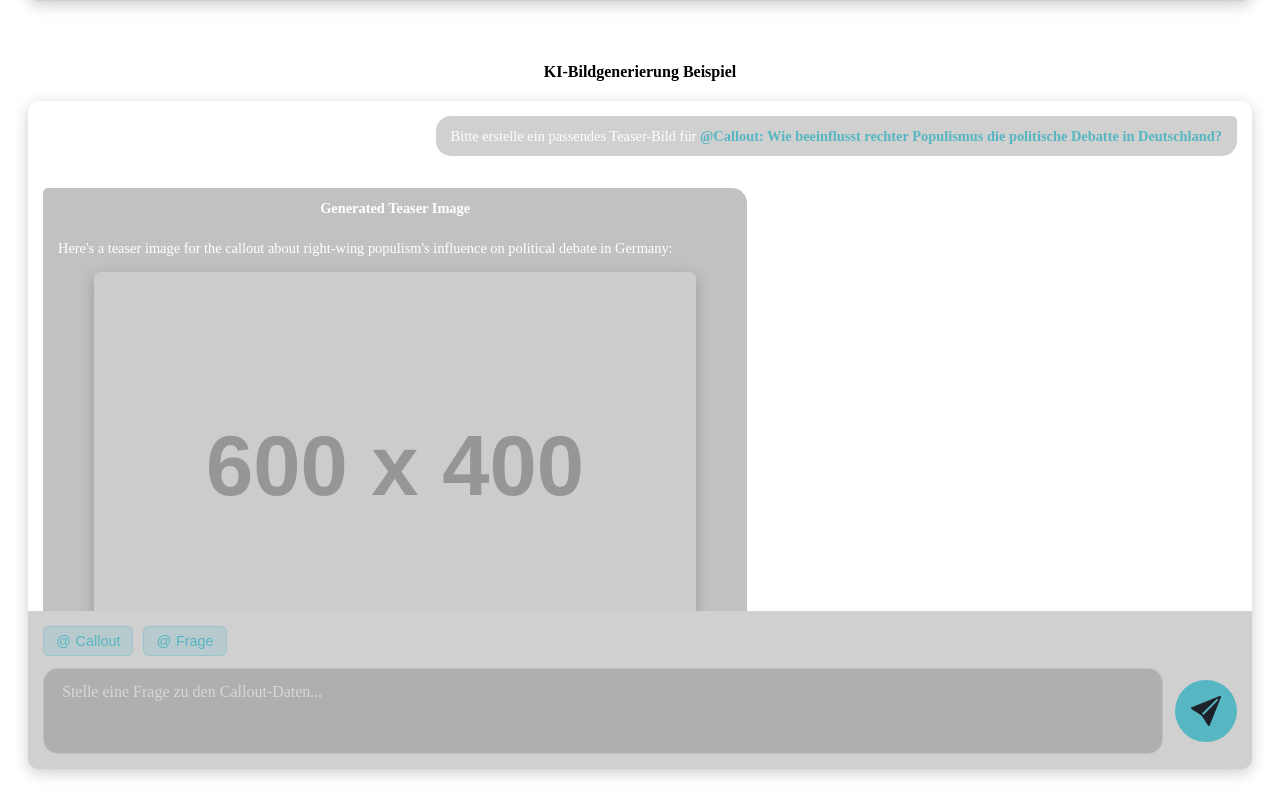
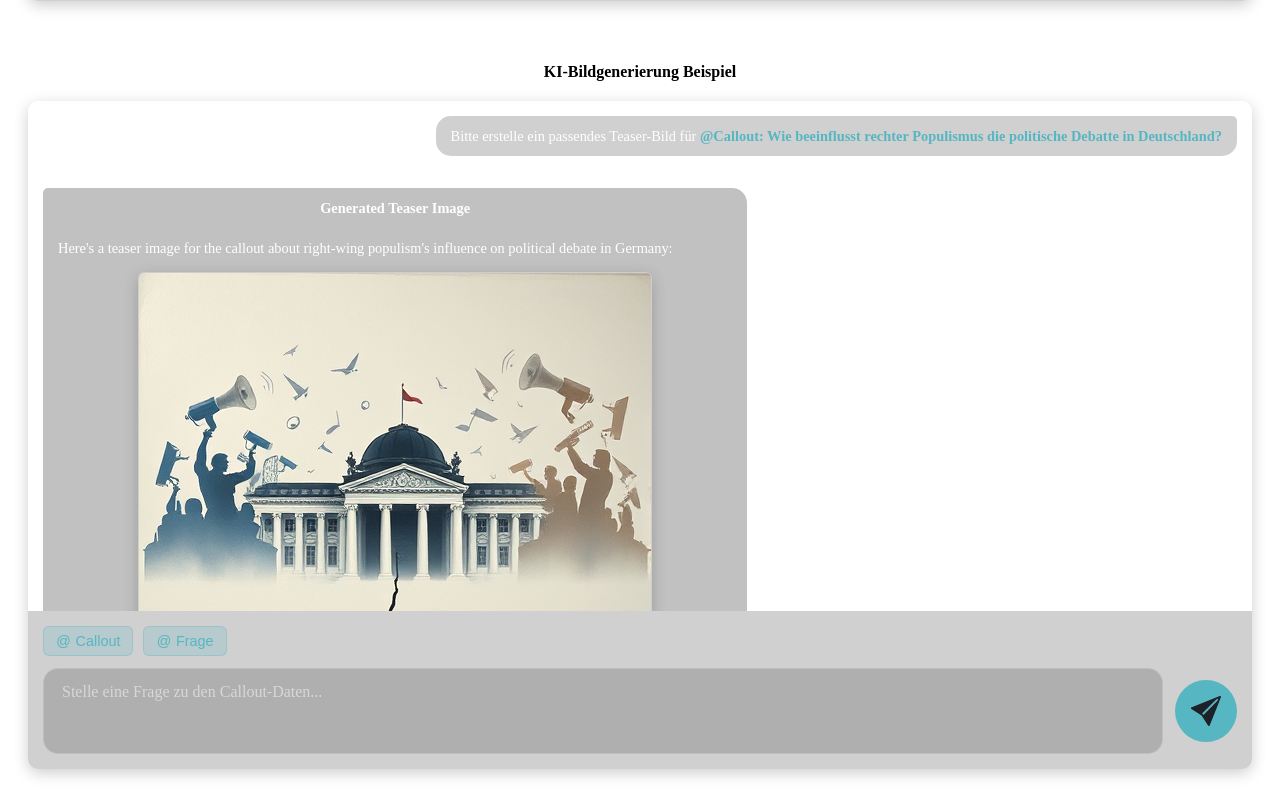
Before and after one commit to JumpLink/presentation-beabee-ai, a website built with Vite: page index.html in a window 1280 px wide. Shown: the part 1663-2460 px from the top of the page. Built offline with nearby package versions, Linux system fonts and the light colour scheme; placeholder pictures from the web are drawn by us; what reveal.js would draw is missing.

Commit message:
Add ai generated image example

```diff
--- a/index.html
+++ b/index.html
@@ -664,7 +664,7 @@
 
                                 <div class="image-container">
                                     <!-- Placeholder image - replace with actual generated image -->
-                                    <img src="https://placehold.co/600x400/1e2129/56b6c2?text=Teaser+Image:+Right-Wing+Populism+in+German+Political+Debate" alt="Teaser image for callout about right-wing populism" class="generated-image">
+                                    <img src="./src/assets/ai-generated-image-example.png" alt="Teaser image for callout about right-wing populism" class="generated-image">
                                 </div>
 
                                 <p class="conclusion">This image visually represents the theme of the callout, highlighting the impact of right-wing populism on political discourse in Germany.</p>
```
Also changed, not shown: src/assets/ai-generated-image-example.png (added).
